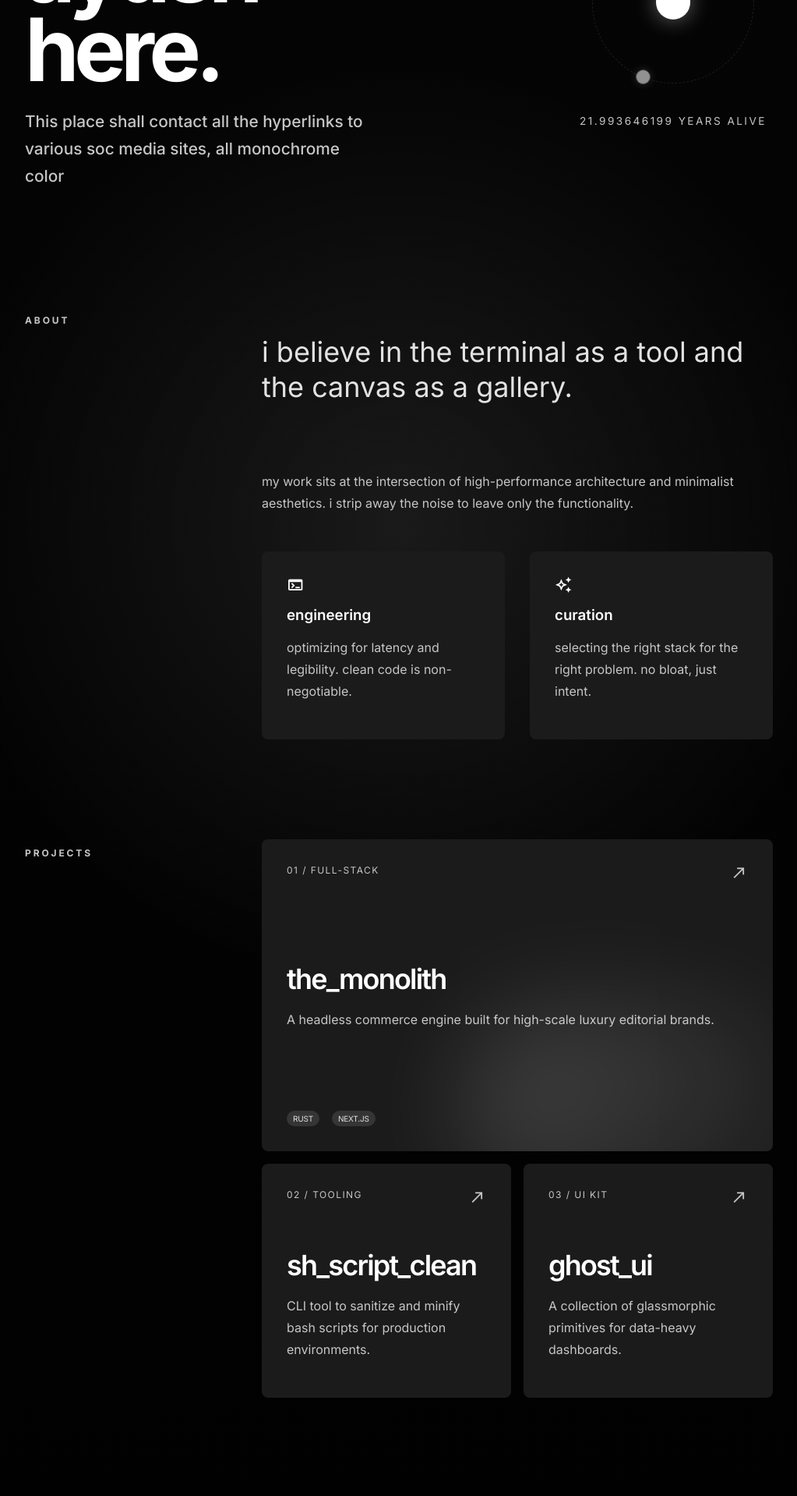
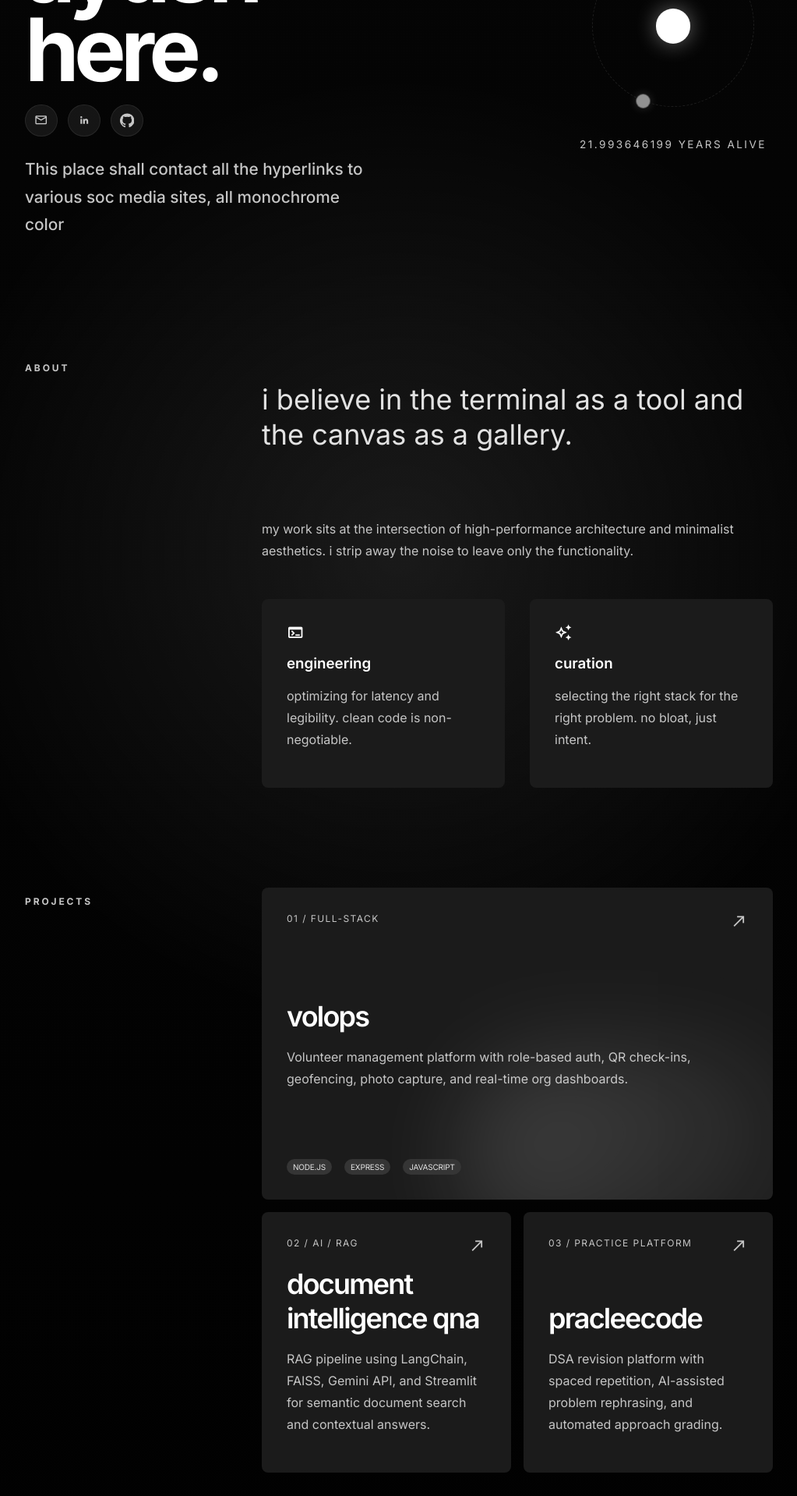
Before and after one commit to gcsuid/fportfolio, a React (Vite) app: page / in a window 1280 px wide. Shown: the part 420-2338 px from the top of the page at 78% size, without its empty margins (128-1151 px from the left). Built offline with nearby package versions, Linux system fonts and the light colour scheme.

Commit message:
first landing 3

```diff
--- a/src/App.css
+++ b/src/App.css
@@ -326,6 +326,46 @@
   display: block;
 }
 
+.hero-socials {
+  display: flex;
+  gap: 0.85rem;
+  align-items: center;
+  margin-top: 1.25rem;
+}
+
+.hero-social {
+  display: inline-flex;
+  align-items: center;
+  justify-content: center;
+  width: 2.6rem;
+  height: 2.6rem;
+  border: 1px solid rgba(255, 255, 255, 0.08);
+  border-radius: 999px;
+  color: #c6c6c6;
+  background: rgba(27, 27, 27, 0.78);
+  text-decoration: none;
+  transition:
+    transform 200ms ease,
+    color 200ms ease,
+    border-color 200ms ease,
+    background-color 200ms ease;
+}
+
+.hero-social:hover,
+.hero-social:focus-visible {
+  color: #fff;
+  background: #1f1f1f;
+  border-color: rgba(255, 255, 255, 0.18);
+  transform: translateY(-2px);
+}
+
+.hero-social svg,
+.hero-social .material-symbols-outlined {
+  width: 1.15rem;
+  height: 1.15rem;
+  font-size: 1.15rem;
+}
+
 .hero-copy p {
   max-width: 28rem;
   margin-top: 1.5rem;
@@ -472,6 +512,8 @@
   display: flex;
   flex-direction: column;
   justify-content: space-between;
+  color: inherit;
+  text-decoration: none;
 }
 
 .project-card--featured {
@@ -509,6 +551,11 @@
 
 .project-card:hover .project-card__glow {
   opacity: 0.4;
+}
+
+.project-card:hover .project-card__head .material-symbols-outlined,
+.project-card:focus-visible .project-card__head .material-symbols-outlined {
+  color: #fff;
 }
 
 .project-tags {
--- a/src/App.jsx
+++ b/src/App.jsx
@@ -7,22 +7,43 @@ const projectCards = [
   {
     type: 'featured',
     index: '01 / Full-Stack',
-    title: 'the_monolith',
+    title: 'volops',
     description:
-      'A headless commerce engine built for high-scale luxury editorial brands.',
-    tags: ['rust', 'next.js'],
+      'Volunteer management platform with role-based auth, QR check-ins, geofencing, photo capture, and real-time org dashboards.',
+    tags: ['node.js', 'express', 'javascript'],
+    href: 'https://github.com/gcsuid/volops.git',
   },
   {
-    index: '02 / Tooling',
-    title: 'sh_script_clean',
+    index: '02 / AI / RAG',
+    title: 'document intelligence qna',
     description:
-      'CLI tool to sanitize and minify bash scripts for production environments.',
+      'RAG pipeline using LangChain, FAISS, Gemini API, and Streamlit for semantic document search and contextual answers.',
+    href: 'https://github.com/gcsuid/chatpdf',
   },
   {
-    index: '03 / UI Kit',
-    title: 'ghost_ui',
+    index: '03 / Practice Platform',
+    title: 'pracleecode',
     description:
-      'A collection of glassmorphic primitives for data-heavy dashboards.',
+      'DSA revision platform with spaced repetition, AI-assisted problem rephrasing, and automated approach grading.',
+    href: 'https://github.com/gcsuid/leetcode-prac',
+  },
+]
+
+const socialLinks = [
+  {
+    name: 'Email',
+    href: 'mailto:dasayush483@gmail.com',
+    icon: 'mail',
+  },
+  {
+    name: 'LinkedIn',
+    href: 'https://www.linkedin.com/in/ayush-das24/',
+    icon: 'linkedin',
+  },
+  {
+    name: 'GitHub',
+    href: 'https://github.com/gcsuid',
+    icon: 'github',
   },
 ]
 
@@ -131,6 +152,32 @@ function Preloader() {
   )
 }
 
+function SocialIcon({ icon }) {
+  if (icon === 'linkedin') {
+    return (
+      <svg aria-hidden="true" viewBox="0 0 24 24">
+        <path
+          fill="currentColor"
+          d="M6.94 8.5a1.56 1.56 0 1 1 0-3.12 1.56 1.56 0 0 1 0 3.12M5.59 9.66h2.71V18H5.59zm4.41 0h2.6v1.14h.04c.36-.69 1.25-1.41 2.58-1.41 2.75 0 3.26 1.81 3.26 4.17V18h-2.71v-3.92c0-.94-.02-2.14-1.3-2.14-1.31 0-1.52 1.02-1.52 2.08V18H10z"
+        />
+      </svg>
+    )
+  }
+
+  if (icon === 'github') {
+    return (
+      <svg aria-hidden="true" viewBox="0 0 24 24">
+        <path
+          fill="currentColor"
+          d="M12 .5a12 12 0 0 0-3.79 23.39c.6.11.82-.26.82-.58v-2.23c-3.34.73-4.04-1.41-4.04-1.41-.55-1.38-1.33-1.74-1.33-1.74-1.09-.75.08-.73.08-.73 1.2.09 1.83 1.23 1.83 1.23 1.08 1.84 2.82 1.31 3.5 1 .11-.78.42-1.31.76-1.61-2.67-.3-5.47-1.34-5.47-5.95 0-1.31.47-2.39 1.23-3.24-.12-.3-.53-1.53.12-3.2 0 0 1-.32 3.3 1.23a11.5 11.5 0 0 1 6 0c2.29-1.55 3.29-1.23 3.29-1.23.66 1.67.25 2.9.12 3.2.77.85 1.23 1.93 1.23 3.24 0 4.62-2.81 5.64-5.49 5.94.43.38.82 1.1.82 2.22v3.29c0 .32.21.7.83.58A12 12 0 0 0 12 .5"
+        />
+      </svg>
+    )
+  }
+
+  return <span className="material-symbols-outlined">mail</span>
+}
+
 function PortfolioPage() {
   const [ageYears, setAgeYears] = useState(() => getAgeInYears())
 
@@ -176,6 +223,21 @@ function PortfolioPage() {
               Howdy! Ayush
               <span>here.</span>
             </h1>
+            <div className="hero-socials">
+              {socialLinks.map((social) => (
+                <a
+                  key={social.name}
+                  className="hero-social"
+                  href={social.href}
+                  target="_blank"
+                  rel="noreferrer"
+                  aria-label={social.name}
+                  title={social.name}
+                >
+                  <SocialIcon icon={social.icon} />
+                </a>
+              ))}
+            </div>
             <p>
               This place shall contact all the hyperlinks to various soc media
               sites, all monochrome color
@@ -241,8 +303,11 @@ function PortfolioPage() {
           </div>
           <div className="projects-grid">
             {projectCards.map((project) => (
-              <article
+              <a
                 key={project.title}
+                href={project.href}
+                target="_blank"
+                rel="noreferrer"
                 className={`project-card${
                   project.type === 'featured' ? ' project-card--featured' : ''
                 }`}
@@ -267,7 +332,7 @@ function PortfolioPage() {
                     </div>
                   </>
                 ) : null}
-              </article>
+              </a>
             ))}
           </div>
         </section>
```
